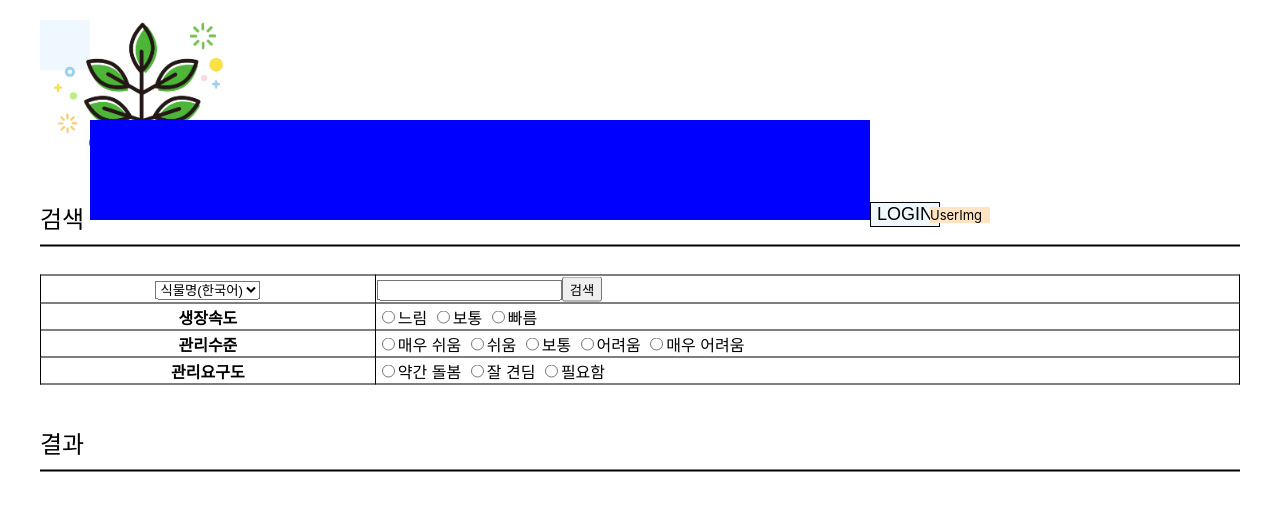
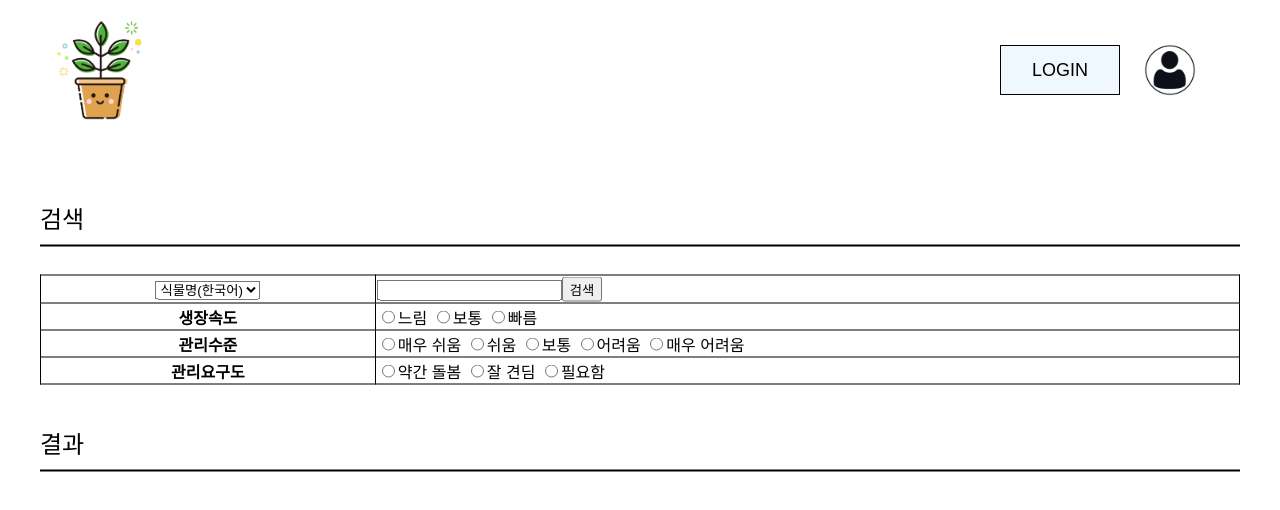
Before and after one commit to Yujin-nKim/2022-Software-Engineering-FR, a React (Create React App) app in the folder plantweb/: page / in a window 1280 px wide. Shown: the top 510 px of the page. Built offline with nearby package versions, Linux system fonts and the light colour scheme; the HTML template or start-up script is replaced by a standard one.

Commit message:
[FIX] header css

```diff
--- a/plantweb/src/component/header.css
+++ b/plantweb/src/component/header.css
@@ -1,40 +1,37 @@
-
 #header_div{
     margin: 20px;
     width: auto;
     height: 100px;
 }
-#logo_div{
-    width: 50px;
+.logo_div{
+    width: 10%;
+    height: 100%;
+    text-align: center;
+    float: left;
+}
+.logoImg{
+    width: 100px;
+    height: 100px;
+    display: inline-block;
+}
+#space_div{
+    width:70%;
+    height: 100%;
+    float: left;
+    text-align: center;
+}
+
+#btn_div{
+    float: left;    width: 10%;
     height: 50px;
     text-align: center;
-    display: inline-block;
-    background-color: aliceblue;
-
-}
-#logoImg{
-    width: 100%;
-    height: 100%;
-    display: inline-block;
-
-}
-#space_div{
-    width:
-    65%;
-    height: 100%;
-    display: inline-block;
-    text-align: center;
-    background-color: blue;
-}
-#btn_div{
-    display: inline-block;
-    width: 5%;
-    /* height: 50px; */
+    margin-top: 25px;
 }
 #btn_moveToLogin{
     background-color: aliceblue;
     border: 1px black solid;
     height: 100%;
+    width: 100%;
     font-size: large;
     margin-right: 10px;
 }
@@ -42,8 +39,16 @@
     background-color: grey;
 }
 #myPage_div{
-    width: 5%;
-    background-color: bisque;
+    width: 8%;
+    height: 100%;
+    margin-top: 20px;
+    float: left;
+    font-size: small;
+    margin-left: 20px;
+}
+
+.userIconImg{
+    width: 60px;
+    height: 60px;
     display: inline-block;
-    font-size: small;
 }
--- a/plantweb/src/component/header.js
+++ b/plantweb/src/component/header.js
@@ -1,6 +1,7 @@
 import { useNavigate} from 'react-router-dom';
 import {useState, useEffect} from "react"
 import Logo from "../images/Logo.png";
+import UserIcon from"../images/user_icon.png";
 import "./header.css"
 
 
@@ -29,12 +30,12 @@ export const Header = () => {
 
     return (
         <div id ="header_div">
-            <div id="logo_div">
+            <div className="logo_div">
                 <img className="logoImg" alt="logo" src={Logo} />
             </div>
             <div id="space_div"><span></span></div>
             <div id="btn_div"><button id="btn_moveToLogin" onClick ={LoginOrOut}>{buttonText}</button></div>
-            <div id="myPage_div" onClick={movemyPage}>UserImg</div>
+            <div id="myPage_div" onClick={movemyPage}><img className="userIconImg" alt="logo" src={UserIcon} /></div>
         </div>
     );
 }
```
Also changed, not shown: plantweb/src/images/user_icon.png (added).
